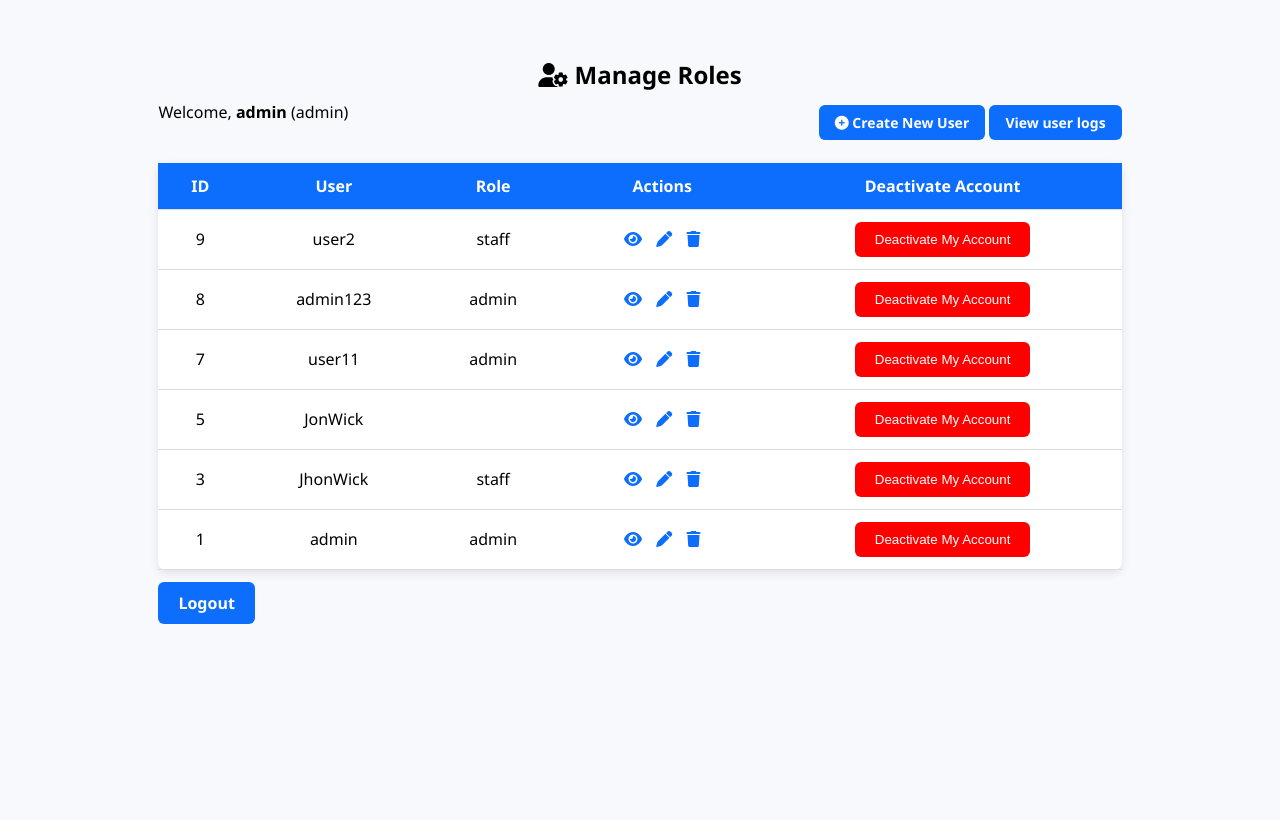
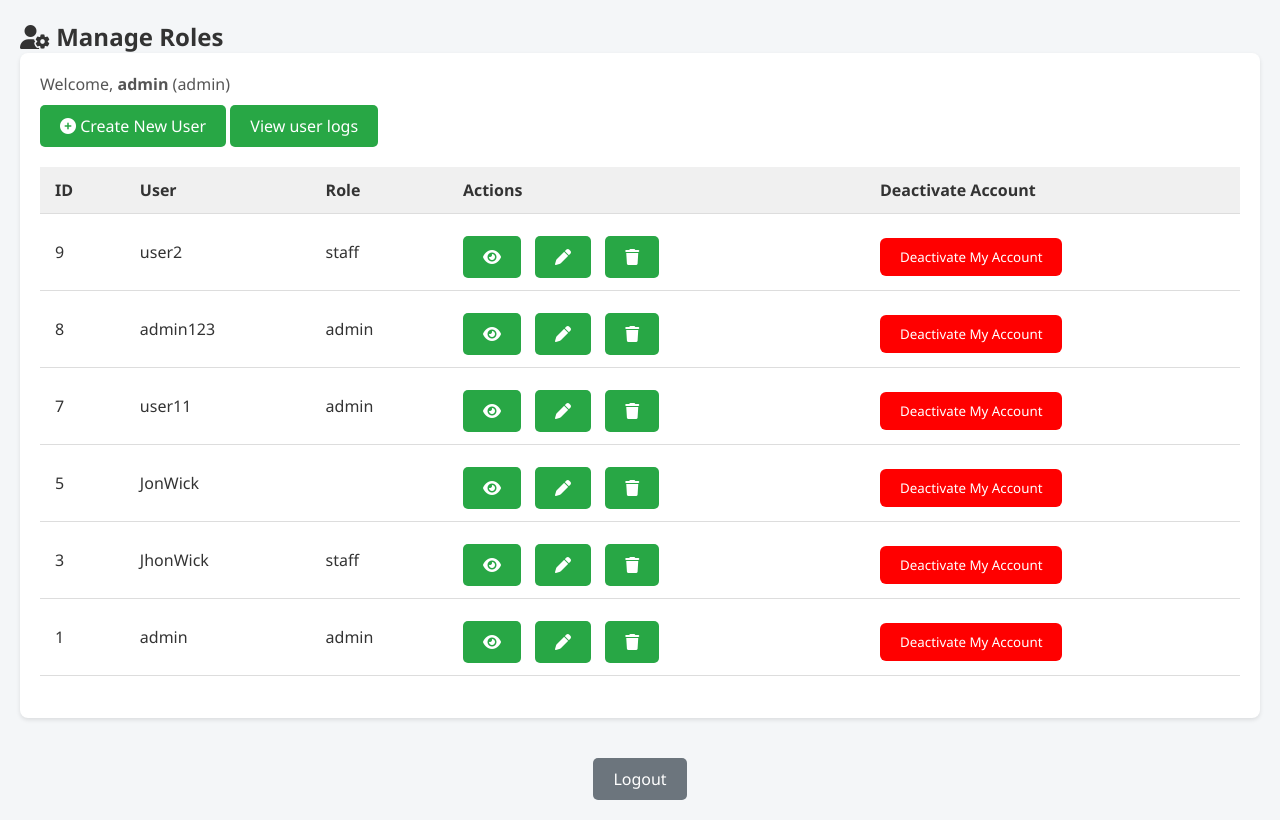
Before and after one commit to SnowBone30/Rbm, a PHP site: page / in a window 1280 px wide. Before the commit the page ends 624 px from the top, so only its background shows below. Run offline with PHP 8.4, Linux system fonts and the light colour scheme; a user stored in the database is signed in; data comes from the database, SQL or seed files in the repository.

Commit message:
Add files via upload

```diff
--- /dev/null
+++ b/role_management_old/index.css
@@ -0,0 +1,120 @@
+/* Base Reset */
+* {
+  margin: 0;
+  padding: 0;
+  box-sizing: border-box;
+  font-family: 'Segoe UI', Tahoma, Geneva, Verdana, sans-serif;
+}
+
+/* Body Styling */
+body {
+  background-color: #f4f6f8;
+  color: #333;
+  padding: 20px;
+}
+
+/* Header Controls */
+.header-controls {
+  background-color: #ffffff;
+  padding: 20px;
+  border-radius: 8px;
+  margin-bottom: 20px;
+  box-shadow: 0 2px 4px rgba(0, 0, 0, 0.1);
+}
+
+.header-controls h2 {
+  font-size: 24px;
+  margin-bottom: 10px;
+}
+
+.top-bar p {
+  font-size: 16px;
+  color: #555;
+}
+
+/* Tables */
+table {
+  width: 100%;
+  border-collapse: collapse;
+  margin-top: 20px;
+}
+
+table th, table td {
+  padding: 12px 15px;
+  text-align: left;
+  border-bottom: 1px solid #ddd;
+}
+
+table th {
+  background-color: #f0f0f0;
+  font-weight: 600;
+}
+
+table tr:hover {
+  background-color: #f9f9f9;
+}
+
+/* Action Icons */
+.action-icons a {
+  margin-right: 10px;
+  color: #007bff;
+  text-decoration: none;
+}
+
+.action-icons a:hover {
+  color: #0056b3;
+}
+
+/* Buttons */
+.create-button a,
+button {
+  display: inline-block;
+  padding: 10px 20px;
+  margin-top: 10px;
+  background-color: #28a745;
+  color: #ffffff;
+  text-decoration: none;
+  border-radius: 5px;
+  transition: background-color 0.3s ease;
+}
+
+.create-button a:hover,
+button:hover {
+  background-color: #218838;
+}
+
+button {
+  border: none;
+  cursor: pointer;
+}
+
+/* Deactivate Button */
+.deactivate-button {
+  background-color: #dc3545;
+}
+
+.deactivate-button:hover {
+  background-color: #c82333;
+}
+
+/* Footer */
+.footer-button {
+  margin-top: 30px;
+  text-align: center;
+}
+
+.footer-button a {
+  background-color: #6c757d;
+}
+
+.footer-button a:hover {
+  background-color: #5a6268;
+}
+
+/* Pending Deactivation Message */
+.pending-message {
+  color: #ff9800;
+  font-weight: bold;
+  text-align: center;
+  margin-bottom: 20px;
+}
--- a/role_management_old/index.php
+++ b/role_management_old/index.php
@@ -40,116 +40,8 @@ if (isset($_SESSION['user']) && $_SESSION['user']['role'] === 'staff') {
 <head>
     <title>Role Management</title>
     <link rel="stylesheet" href="https://cdnjs.cloudflare.com/ajax/libs/font-awesome/6.5.0/css/all.min.css">
+     <link rel="stylesheet" href="index.css">
 
-    <style>
-        body {
-            font-family: 'Segoe UI', sans-serif;
-            background-color: #f7f9fc;
-            padding: 30px;
-        }
-
-        h2 {
-            text-align: center;
-            margin-bottom: 10px;
-        }
-
-        .top-bar {
-            display: flex;
-            justify-content: space-between;
-            align-items: center;
-            margin-bottom: 20px;
-        }
-
-        .top-bar p {
-            font-size: 16px;
-            margin: 0;
-        }
-
-        .top-bar a {
-            text-decoration: none;
-            color: #e63946;
-            font-weight: bold;
-        }
-
-        .create-button {
-            margin-bottom: 20px;
-        }
-
-        .create-button a {
-            background-color: #0d6efd;
-            color: white;
-            padding: 10px 20px;
-            text-decoration: none;
-            border-radius: 6px;
-            font-weight: bold;
-        }
-
-        .create-button a:hover {
-            background-color: #0a58ca;
-        }
-
-        table {
-            width: 80%;
-            margin: auto;
-            border-collapse: collapse;
-            background-color: white;
-            border-radius: 8px;
-            box-shadow: 0 3px 10px rgba(0, 0, 0, 0.1);
-        }
-
-        th,
-        td {
-            padding: 12px 15px;
-            text-align: center;
-            border-bottom: 1px solid #ddd;
-        }
-
-        th {
-            background-color: #0d6efd;
-            color: white;
-        }
-
-        tr:hover {
-            background-color: #f1f1f1;
-        }
-
-        .action-icons a {
-            margin: 0 5px;
-            text-decoration: none;
-            color: #0d6efd;
-        }
-
-        .action-icons a:hover {
-            color: #0a58ca;
-        }
-
-        .header-controls {
-            display: flex;
-            justify-content: space-between;
-            align-items: center;
-            width: 80%;
-            margin: auto;
-            margin-bottom: 20px;
-        }
-
-        .footer-button {
-            display: flex;
-            justify-content: space-between;
-            align-items: center;
-            width: 80%;
-            margin: auto;
-            margin-bottom: 20px;
-        }
-
-        .header-controls .create-button {
-            margin: 0;
-        }
-
-        .header-controls .create-button a {
-            padding: 8px 16px;
-            font-size: 14px;
-        }
-    </style>
 </head>
 
 <body>
@@ -171,13 +63,33 @@ if (isset($_SESSION['user']) && $_SESSION['user']['role'] === 'staff') {
         </div>
 
         <?php if ($_SESSION['user']['role'] === 'staff'): ?>
-            <form method="POST" action="deactivate_account.php"
-                onsubmit="return confirm('Are you sure you want to deactivate your account? This will take effect after 3 days.');">
-                <button type="submit"
-                    style="background-color: red; color: white; padding: 10px 20px; border-radius: 6px; border: none;">
-                    Deactivate My Account
-                </button>
-            </form>
+           <table>
+        <tr>
+            <th>ID</th>
+            <th>User</th>
+            <th>Role</th>
+            <th>Actions</th>
+        </tr>
+        <?php
+        $result = $conn->query("SELECT id, username, role FROM users ORDER BY id DESC");
+        while ($row = $result->fetch_assoc()):
+            ?>
+            <tr>
+                <td><?= $row['id'] ?></td>
+                <td><?= htmlspecialchars($row['username']) ?></td>
+                <td><?= htmlspecialchars($row['role']) ?></td>
+                <td class="action-icons">
+                    <a href="view.php?id=<?= $row['id'] ?>" title="View"><i class="fas fa-eye"></i></a>
+                    <?php if ($_SESSION['user']['role'] === 'admin'): ?>
+                        <a href="edit.php?id=<?= $row['id'] ?>" title="Edit"><i class="fas fa-pen"></i></a>
+                        <a href="delete.php?id=<?= $row['id'] ?>" title="Delete" onclick="return confirm('Delete this role?')">
+                            <i class="fas fa-trash"></i>
+                        </a>
+                    <?php endif; ?>
+                </td>
+            </tr>
+        <?php endwhile; ?>
+    </table>
         <?php endif; ?>
 
 
@@ -185,13 +97,7 @@ if (isset($_SESSION['user']) && $_SESSION['user']['role'] === 'staff') {
             <div class="create-button">
                 <a href="create_user.php"><i class="fas fa-plus-circle"></i> Create New User</a>
                 <a href="user_logs.php"> View user logs</a>
-            </div>
-        <?php endif; ?>
-    </div>
-
-
-
-    <table>
+                <table>
         <tr>
             <th>ID</th>
             <th>User</th>
@@ -228,6 +134,10 @@ if (isset($_SESSION['user']) && $_SESSION['user']['role'] === 'staff') {
         <?php endwhile; ?>
     </table>
     <br>
+            </div>
+        <?php endif; ?>
+    </div>
+
 
     <div class="footer-button">
         <div class="create-button">
```
Also changed, not shown: role_management_old/ed.css (+10 -39 lines), role_management_old/edit.php (+35 -117 lines), role_management_old/ul.css (added, +55 -0 lines), role_management_old/user_logs.php (+1 -56 lines).
